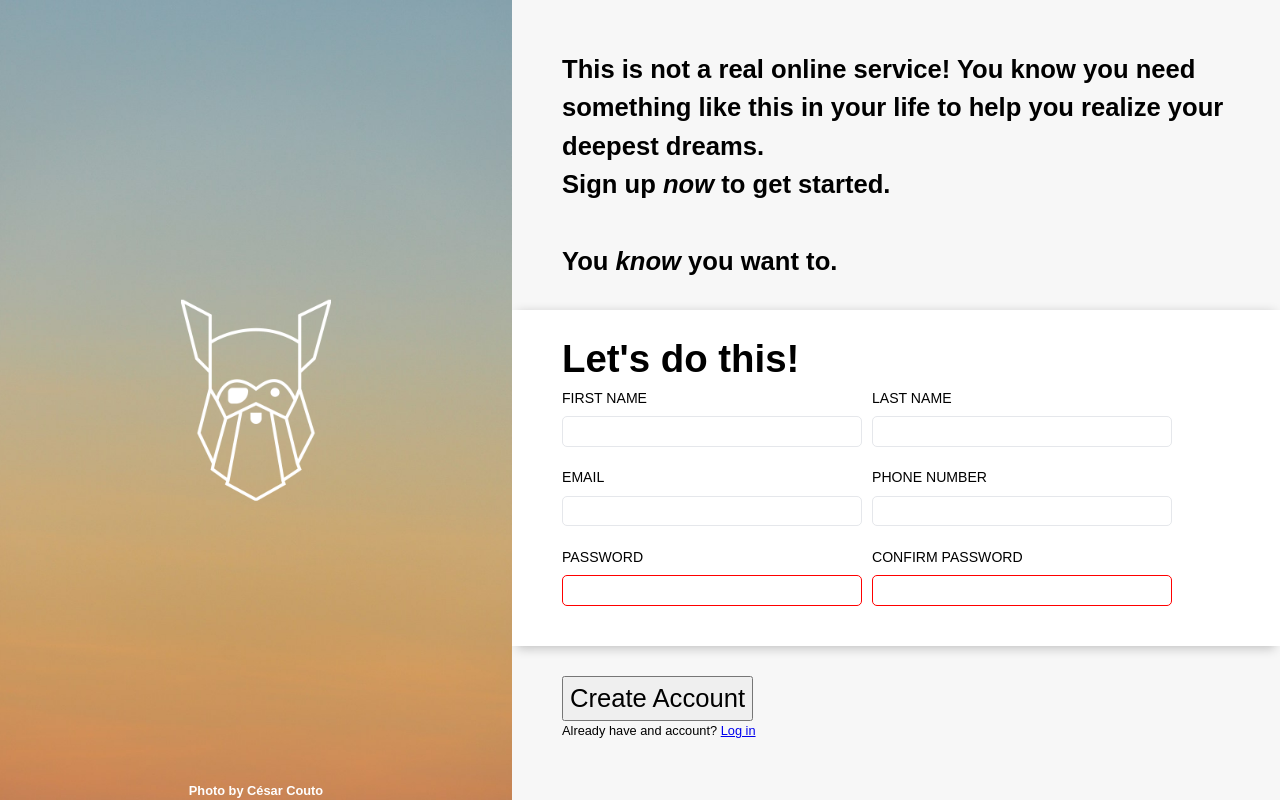
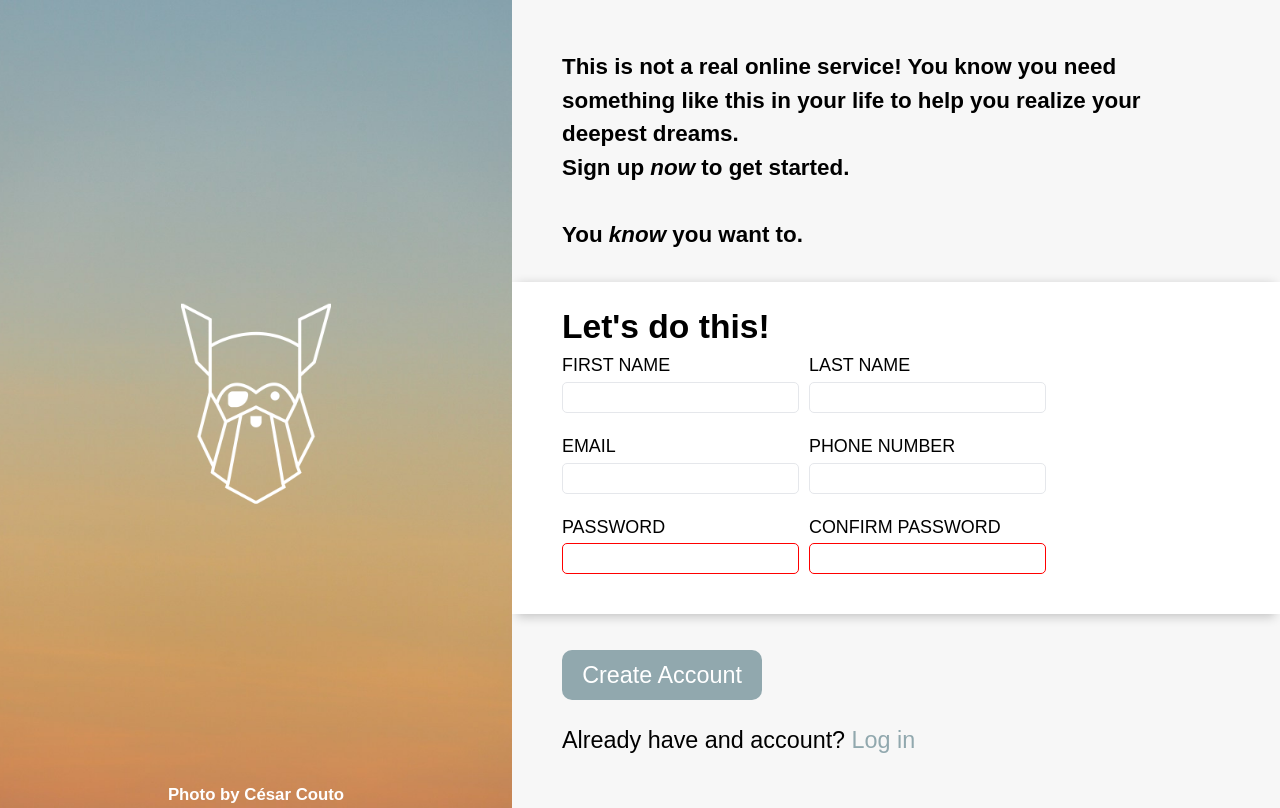
Before and after one commit to manulzvz13/signup-form, a plain HTML site: page index.html in a window 1280 px wide. Drawn offline with Linux system fonts and the light colour scheme; a web font is replaced by a local one.

Commit message:
feat: Add login-account-section styling

```diff
--- a/index.html
+++ b/index.html
@@ -52,20 +52,20 @@
                         </div>
                         <div class="form-3">
                             <div class="form-module">
-                            <label for="psw">PASSWORD</label>
-                            <input class="input-box" type="password" id="psw" name="psw" required/>
+                                <label for="psw">PASSWORD</label>
+                                <input class="input-box" type="password" id="psw" name="psw" required/>
                             </div>
                             <div class="form-module">
-                            <label for="pswc">CONFIRM PASSWORD</label>
-                            <input class="input-box" type="password" id="pswc" name="pswc" required/>
+                                <label for="pswc">CONFIRM PASSWORD</label>
+                                <input class="input-box" type="password" id="pswc" name="pswc" required/>
                             </div>
                         </div>
                     </div>
                 </form>
             </div>
             <div class="login-account-section">
-            <button type="submit">Create Account</button>
-            <p>Already have and account? <a href="#">Log in</a></p>
+                <button type="submit">Create Account</button>
+                <p>Already have and account? <a  class="login-link"  href="#">Log in</a></p>
             </div>
       </div>
     </div>
--- a/style.css
+++ b/style.css
@@ -73,16 +73,16 @@ h6 {
 /* Element font styling  */
 
 html {
-  font-size: calc(0.40rem + 1.5vw);
+  font-size: clamp(14px, calc(1rem + 0.5vw), 24px);
 }
 
 .background-section > p {
-  font-size: calc(0.35rem + 0.3vw);
+  font-size: clamp(0.75rem, calc(0.35rem + 0.3vw), 0.875rem);
   color: white;
 }
 
 .form-module > label {
-  font-size: calc(0.40rem + 0.3vw);
+  font-size: clamp(0.8rem, calc(0.40rem + 0.3vw), 1.2rem);
 }
 
 div,
@@ -98,7 +98,12 @@ h2 {
 
 .login-account-section > p {
   font-weight: normal;
-  font-size: calc(0.40rem + 0.2vw);
+  font-size: clamp(0.875rem, calc(0.9rem + 0.25vw), 1.125rem);
+}
+
+.login-account-section > button {
+  font-weight: normal;
+  font-size: clamp(0.875rem, calc(0.9rem + 0.25vw), 1.125rem);
 }
 
 div {
@@ -106,7 +111,7 @@ div {
 }
 
 input {
-  font-size: calc(0.45rem + 0.5vw);
+  font-size: clamp(0.8rem, calc(0.40rem + 0.3vw), 1.2rem);
 }
 
 /* Flexbox layout */
@@ -218,7 +223,7 @@ label {
 }
 
 input {
-  width: 300px;
+  max-width: 300px;
   border: 1px solid #E5E7EB;
   border-radius: 5px;
 }
@@ -228,12 +233,65 @@ input:invalid {
 }
 
 .input-box:focus {
-  border-color: blue;
+  border-color: #91a8ae;
   box-shadow:
-        0 -3px 10px -5px rgba(28, 57, 246, 0.753), /* Top shadow */
-        0 3px 10px -5px rgba(28, 57, 246, 0.753);   /* Bottom shadow */
+        0 -3px 10px -5px #91a8ae, /* Top shadow */
+        0 3px 10px -5px #91a8ae;   /* Bottom shadow */
 }
 
 .input-box:focus-visible {
   outline: none;
 }
+
+/* Submit Button and Log in anchor tag styling */
+
+button {
+  background-color: #91a8ae;
+  border-style: none;
+  border-radius: 10px;
+  color: white;
+  line-height: 1.2;
+  white-space: nowrap;
+  text-decoration: none;
+  padding: 0.5rem 0.9rem;
+  margin: 0.25rem 0.25rem 1rem 0;
+  cursor: pointer;
+}
+
+button:hover {
+  background-color: #d08b50;
+  text-decoration: none;
+}
+
+button:active {
+  background-color: #d08b50;
+  text-decoration: none;
+}
+
+.login-link:link {
+  color: #91a8ae;
+  text-decoration: none;
+}
+
+.login-link:visited {
+  color: #91a8ae;
+  text-decoration: none;
+}
+
+.login-link:hover {
+  color: #d08b50;
+  text-decoration: none;
+}
+
+.login-link:active {
+  color: #d08b50;
+  text-decoration: none;
+}
+
+/*
+
+ - CSS Variables
+ - Form improving
+ - 'responsive' units for layout
+
+*/
```
